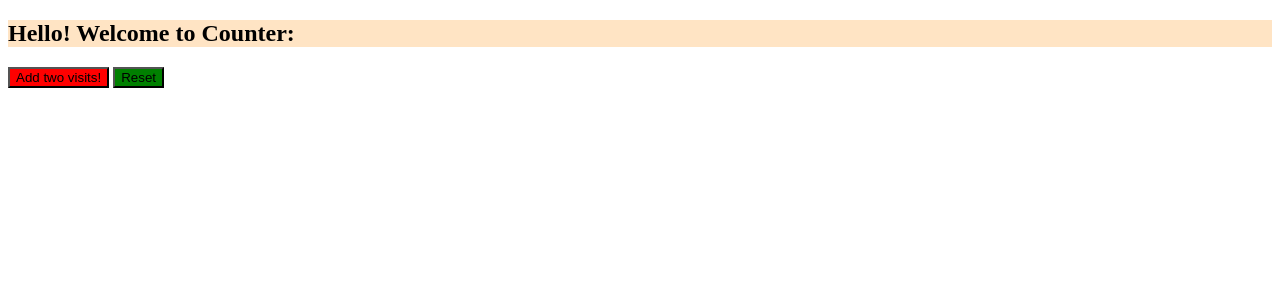
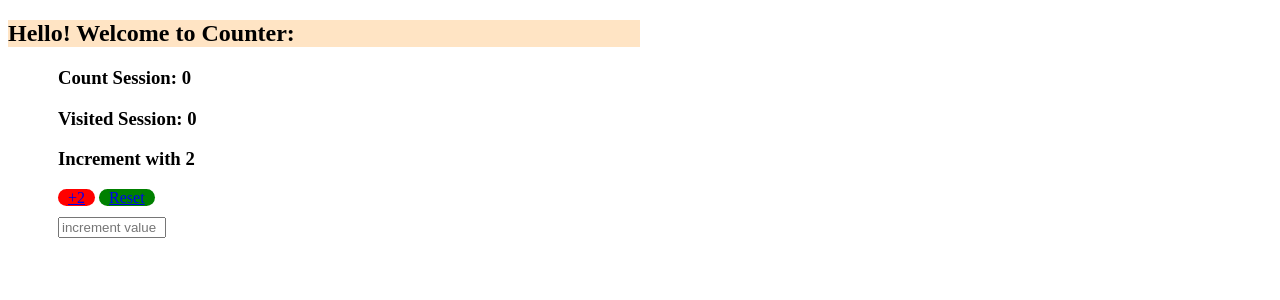
Before and after one commit to n3ndor/flask, a Flask app: page / in a window 1280 px wide. Shown: the top 300 px of the page. Run offline with Flask 2, Linux system fonts and the light colour scheme.

Commit message:
corrected counter

```diff
--- a/fundamentals/counter/server.py
+++ b/fundamentals/counter/server.py
@@ -2,13 +2,42 @@ from flask import Flask, render_template, request, redirect, session
 
 app = Flask(__name__)
 
+app.secret_key="top secret app key"
+
+
 @app.route("/")
 def index():
+    if "count" and "visited" not in session:
+        session["count"] = 0
+        session["visited"] = 0
+        session["increment"] = 2
+    else:
+        session["visited"] += 1
     return render_template("index.html")
+
+@app.route("/add")
+def add():
+    session['count'] += session["increment"]
+    return redirect("/")
+
 
 @app.route("/destroy_session")
 def destroy():
-    return render_template("index.html")
+    session.clear()
+    return redirect("/")
+
+# #add a specific number for multiplying
+# @app.route("/count/<int:n>")
+# def add_n(n):
+#     session['count'] += n
+#     return render_template("index.html")
+
+@app.route("/increment", methods=["POST"])
+def set_increment_value():
+    session["count"] += int(request.form["increment"])
+    session["increment"] = int(request.form["increment"])
+    return redirect("/")
+
 
 if __name__ == "__main__":
     app.run(debug=True)
--- a/fundamentals/counter/static/style.css
+++ b/fundamentals/counter/static/style.css
@@ -1,5 +1,15 @@
 h2 {
     background-color: bisque;
+    width: 50%;
+}
+
+.container {
+    margin-left: 50px;
+}
+
+a {
+    padding: 0 10px;
+    border-radius: 20px;
 }
 
 .add {
@@ -9,3 +19,8 @@ h2 {
 .reset {
     background-color: green;
 }
+
+.increment {
+    margin-top: 10px;
+    width: 100px;
+}
--- a/fundamentals/counter/templates/index.html
+++ b/fundamentals/counter/templates/index.html
@@ -9,8 +9,17 @@
 </head>
 <body>
     <h2>Hello! Welcome to Counter:</h2>
-    <h3>{{session['users']}}</h3>
-    <button class="add">Add two visits!</button>
-    <button class="reset">Reset</button>
+    <div class="container">
+        <h3>Count Session: {{session['count']}}</h3>
+        <h3>Visited Session: {{session['visited']}}</h3>
+        <h3>Increment with {{session['increment']}}</h3>
+        <a class="add" href="/add">+{{session['increment']}}</a>
+        <a class="reset" href="/destroy_session">Reset</a>
+        <form action="/increment" method="POST">
+            <input class="increment" name="increment" placeholder="increment value">
+        </form>
+    </div>
+
+
 </body>
 </html>
```
Also changed, not shown: fundamentals/great_number_game/server.py (added, +24 -0 lines), fundamentals/great_number_game/static/style.css (added, +17 -0 lines), fundamentals/great_number_game/templates/index.html (added, +20 -0 lines), 2 other files.
